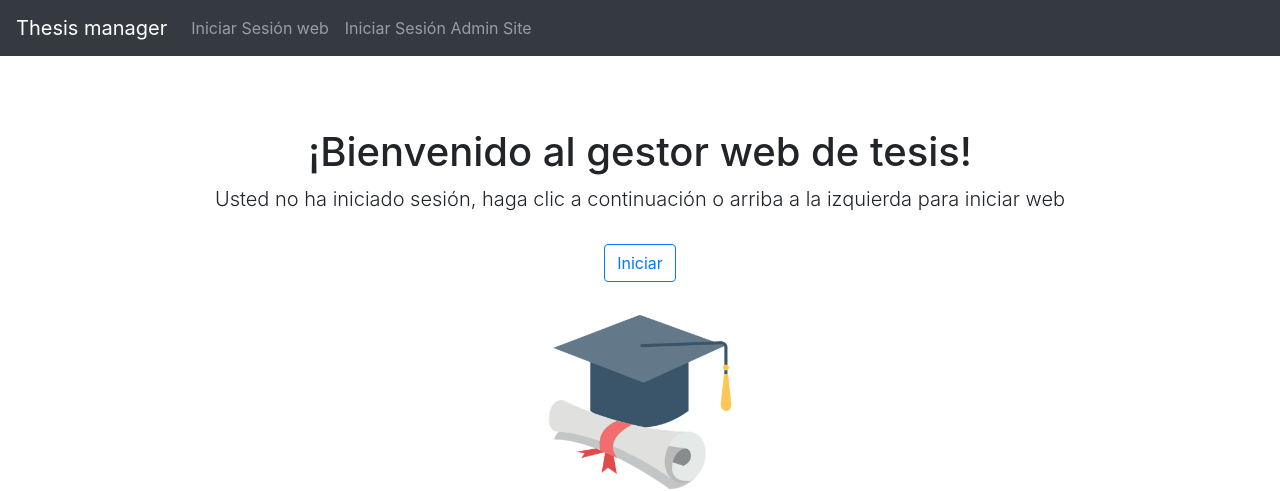
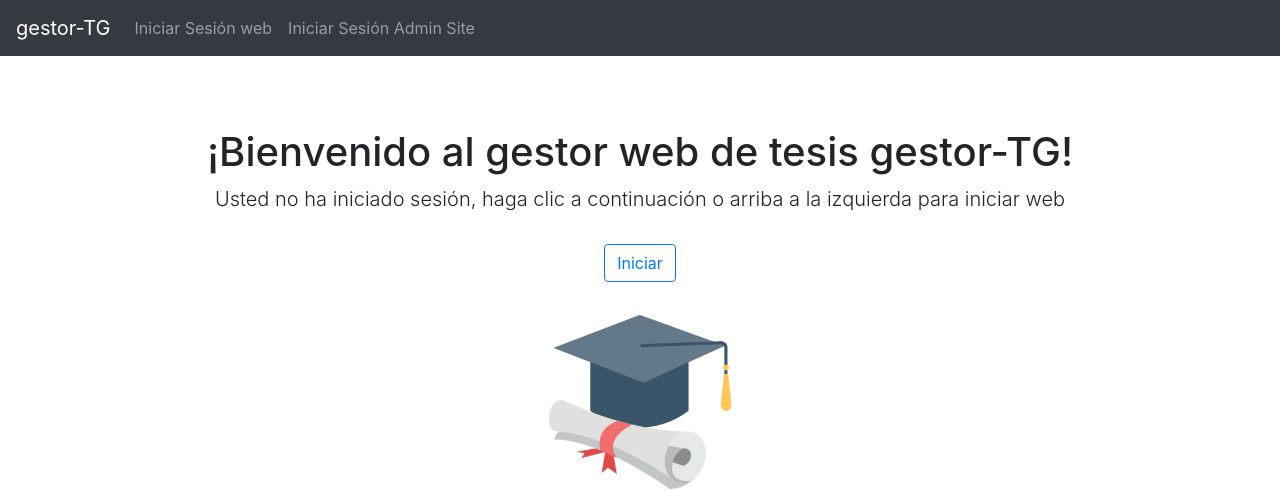
Before and after one commit to cesarbonadio/gestor-TG, a Django app: page / in a window 1280 px wide. Shown: the top 491 px of the page. Run offline with Django 3.2, Linux system fonts and the light colour scheme; some libraries are stand-ins or nearby versions.

Commit message:
añadido un nombre estatico a la aplicacion

```diff
--- a/managerApp/templates/managerApp/home.html
+++ b/managerApp/templates/managerApp/home.html
@@ -28,7 +28,7 @@
   <body>
 
     <nav class="navbar navbar-expand-md navbar-dark bg-dark fixed-top">
-      <a class="navbar-brand" href="/">Thesis manager</a>
+      <a class="navbar-brand" href="/">gestor-TG</a>
       <button class="navbar-toggler" type="button" data-toggle="collapse" data-target="#navbarsExampleDefault" aria-controls="navbarsExampleDefault" aria-expanded="false" aria-label="Toggle navigation">
         <span class="navbar-toggler-icon"></span>
       </button>
@@ -60,7 +60,7 @@
 
     <main role="main" class="container">
       <div class="starter-template">
-        <h1>¡Bienvenido al gestor web de tesis!</h1>
+        <h1>¡Bienvenido al gestor web de tesis gestor-TG!</h1>
         <p class="lead">
 
           {% if user.is_authenticated %}
--- a/templates/base.html
+++ b/templates/base.html
@@ -36,7 +36,7 @@
 
 <body>
   <nav class="navbar navbar-dark fixed-top bg-dark flex-md-nowrap p-0 shadow">
-  <a class="navbar-brand col-sm-3 col-md-2 mr-0" href="{% url 'home' %}">Gestor de tesis UCAB</a>
+  <a class="navbar-brand col-sm-3 col-md-2 mr-0" href="{% url 'home' %}">gestor-TG UCAB</a>
   <!--<input class="form-control form-control-dark w-100" type="text" placeholder="Search" aria-label="Search">-->
   <ul class="navbar-nav mr-auto" style="margin-left: 15px; color:white">
     <li class="nav-item">
```
